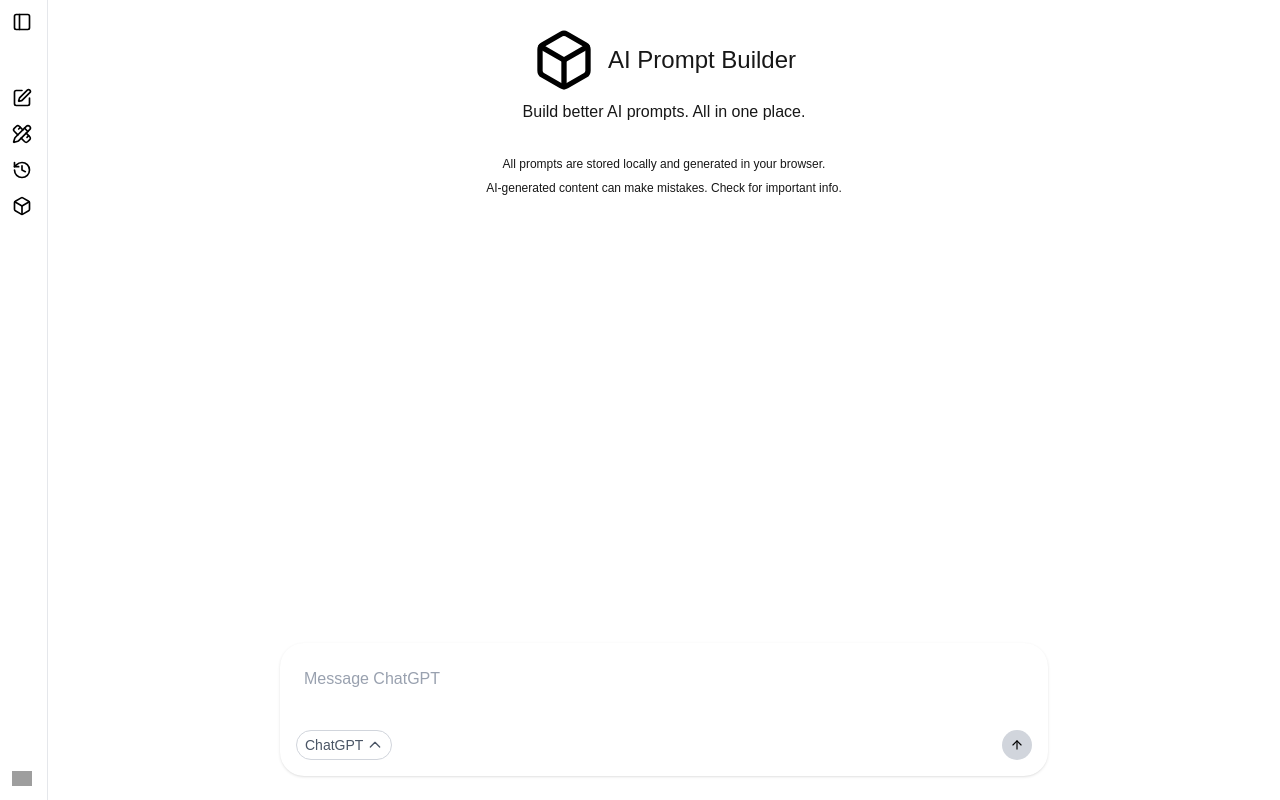
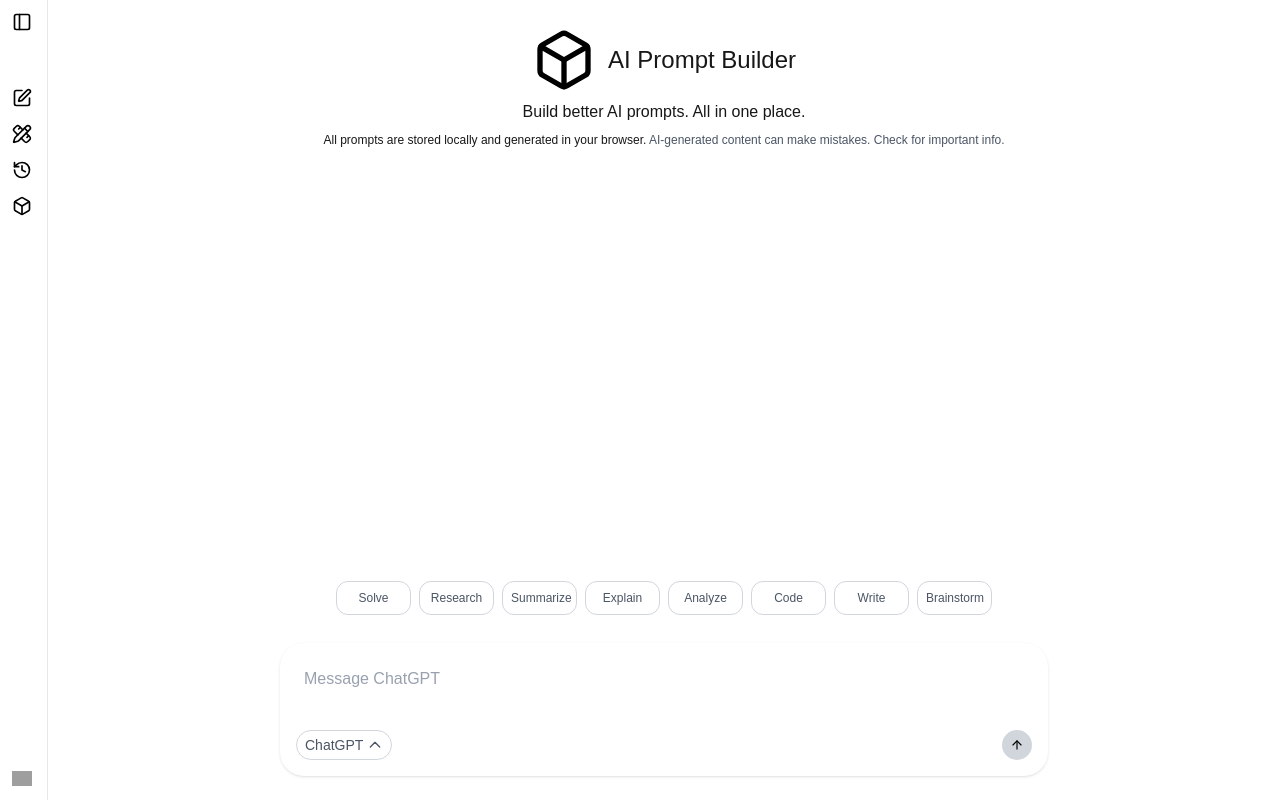
Before and after one commit to DerivedFunction/prompt-builder, a React (Vite) app in the folder web/: page / in a window 1280 px wide. Built offline with nearby package versions, Linux system fonts and the light colour scheme; grey boxes are pictures that could not be loaded.

Commit message:
updated with buttons

```diff
--- a/web/data/suggestions.ts
+++ b/web/data/suggestions.ts
@@ -1,139 +1,133 @@
-[
+export const suggestions = [
   {
-    "data": {
-      "topic": "offering thoughtful and practical advice tailored to individual situations.",
-      "preposition": "specializing in",
-      "adjective": "empathetic",
-      "noun": "and experienced advisor",
-      "action": "generate",
-      "details": "guidance based on the input below.",
-      "tone_style": "detailed",
-      "format": "step-by-step reasoning followed by clear recommendations.",
-      "rules": "1. Clarify the problem or decision using the user's input—state any assumptions if details are missing.\n2. Break down the situation logically: What's at stake? What factors matter most?\n3. Offer advice that is realistic, respectful of tradeoffs, and aligned with the likely goals of the user.\n4. Explain the reasoning behind each recommendation. Use “because,” “this suggests,” or “a good reason is…” to clarify your logic.\n5. Where appropriate, compare multiple options and their pros/cons.\n6. Avoid vague or generic advice. Tailor suggestions to the context.\n7. If the topic involves emotion, ethics, or risk, acknowledge the nuance or sensitivity.\n8. Where relevant, cite well-established principles, evidence, or examples.\n9. Use structured formatting—such as bullets, numbered steps, or clear paragraphs.\n10. End with a short summary or reaffirmation of the best course of action.",
-      "other": ""
+    data: {
+      adjective: "analytical",
+      noun: "problem solver",
+      preposition: "specializing in",
+      topic: "complex systems and problems.",
+      action: "solve",
+      details: "the following problem.",
+      tone_style: "detailed and concise",
+      format: "a solution with step-by-step logic followed by a summary.",
+      rules:
+        "1. Break down the problem into logical, ordered steps—each step should solve part of the overall issue.\n2. If multiple approaches exist, present the most effective one first and briefly mention alternatives.\n3. If the problem is ambiguous or missing information, state any assumptions made before solving.\n4. Include any relevant formulas, methods, or tools used in your reasoning.\n5. End with a concise summary of the solution and key takeaways.",
     },
-    "name": "Advice",
-    "id": 9
+    name: "Solve",
+    id: 1,
   },
   {
-    "data": {
-      "topic": "generating ideas and providing thoughtful, actionable advice.",
-      "preposition": "specializing in",
-      "adjective": "helpful",
-      "noun": "and creative advisor",
-      "action": "brainstorm",
-      "details": "ideas and offer guidance based on the input provided below.",
-      "tone_style": "detailed",
-      "format": "clearly labeled ideas or suggestions, each followed by a short explanation.",
-      "rules": "1. Begin by clarifying the objective or challenge based on the user input.\n2. Generate multiple distinct ideas, suggestions, or options (aim for 3-5 at minimum).\n3. For each idea, explain the reasoning behind it—why it's relevant, feasible, or impactful.\n4. If the context allows, group ideas into categories (e.g., short-term vs. long-term, creative vs. practical).\n5. Offer next steps or advice for choosing between ideas (e.g., pros/cons, feasibility checks, prioritization).\n6. If assumptions are required, state them explicitly.\n7. Use bullet points, numbering, or section headers to organize the response.\n8. Avoid generic filler—focus on value, originality, or strategic clarity."
+    data: {
+      adjective: "professional",
+      noun: "researcher",
+      preposition: "specializing in",
+      topic: "knowledge synthesis and information gathering.",
+      action: "research",
+      details: "the topic below and return key findings.",
+      tone_style: "detailed",
+      format: "sections organized by subtopics, followed by a summary.",
+      rules:
+        "1. Use only verifiable information from credible sources (e.g., peer-reviewed articles, official government data, academic institutions).\n2. Organize content into thematic sections or categories for easier comprehension.\n3. Distinguish between facts, opinions, and speculative content—label them as such.\n4. Provide brief, inline source references where possible (e.g., “According to WHO, 2023…”).\n5. Avoid repetition and overly general statements—focus on relevance and depth.",
     },
-    "name": "Brainstorm",
-    "id": 8
+    name: "Research",
+    id: 2,
   },
   {
-    "data": {
-      "adjective": "creative",
-      "noun": "and/or professional writer",
-      "preposition": "specializing in",
-      "topic": "clear, engaging content.",
-      "action": "write",
-      "details": "based on the instructions provided below.",
-      "tone_style": "detailed",
-      "format": "structured, well-organized paragraphs or sections, or the provided format based on content type of the instructions. Follow the rules given unless otherwise told not to.",
-      "rules": "1. Begin with a clear introduction that states the topic and sets expectations.\n2. Present each main point in its own paragraph, followed by a logical explanation of *why* that point matters.\n3. Always explain the reasoning behind arguments, examples, or claims—use phrases like “this is because,” “this suggests that,” or “the reason is.”\n4. Support all factual statements with appropriate citations, examples, or data—use inline references where applicable (e.g., “According to the CDC, 2022…”).\n5. Include a short bibliography or reference list at the end for content types that require it (e.g., essays, whitepapers, articles).\n6. Clearly distinguish between well-established facts and your own interpretation or reasoning.\n7. Use transitions to maintain logical flow between ideas and sections.\n8. Avoid vague generalizations; ensure that all claims are specific and well supported.\n9. If external URLs or links are included, note the following:\n   - Prefer official, up-to-date, and reputable sources (.gov, .edu, peer-reviewed, etc.).\n   - Flag potentially dead links or outdated pages by checking access status, or by including the phrase “[link needs verification]”.\n10. Conclude with a summary or takeaway that reinforces the argument or insights.\n11. If instructions are vague, state your assumptions before writing.",
-      "other": ""
+    data: {
+      adjective: "experienced",
+      noun: "analyst",
+      preposition: "specializing in",
+      topic: "information distillation.",
+      action: "summarize",
+      details: "the following content.",
+      tone_style: "concise",
+      format: "bullet points or short paragraphs grouped by theme.",
+      rules:
+        "1. Identify the main argument or purpose of the original text before listing supporting details.\n2. Group similar points under clear headings (e.g., “Key Arguments,” “Supporting Evidence,” “Implications”).\n3. Avoid unnecessary detail, examples, or anecdotes unless they are crucial to the main point.\n4. Maintain the tone and neutrality of the source material (e.g., objective for research, persuasive for speeches).\n5. Do not introduce personal interpretation or outside content unless explicitly requested.",
     },
-    "name": "Write",
-    "id": 7
+    name: "Summarize",
+    id: 3,
   },
   {
-    "data": {
-      "adjective": "experienced",
-      "noun": "developer",
-      "preposition": "specializing in",
-      "topic": "clean and efficient code.",
-      "action": "work with",
-      "details": "the following code or programming request.",
-      "tone_style": "technical",
-      "format": "final code block followed by explanations of logic and decisions.",
-      "rules": "1. Use clear and consistent formatting—prefer readable and modular code over clever but obscure solutions.\n2. Add inline comments or docstrings as needed for readability and maintainability.\n3. Explain the purpose of each function or module briefly after the code.\n4. If there are errors or inefficiencies in the input, describe how they were fixed and why.\n5. If assumptions were necessary (e.g., input type, environment), state them clearly at the start."
+    data: {
+      adjective: "friendly",
+      noun: "teacher",
+      preposition: "specializing in",
+      topic: "simplifying complex topics in a digestible format.",
+      action: "explain",
+      details: "the following concept in a way anyone can understand.",
+      tone_style: "clear",
+      format: "short explanation with analogies or examples.",
+      rules:
+        "1. Begin by stating what the concept is in one sentence.\n2. Follow up with a simple analogy or metaphor to relate it to a common experience.\n3. Use concrete examples (real or hypothetical) to clarify how the concept works in practice.\n4. Avoid jargon unless it's explained or simplified.\n5. Conclude with a summary sentence that reinforces understanding without oversimplification.",
     },
-    "name": "Code",
-    "id": 6
+    name: "Explain",
+    id: 4,
   },
   {
-    "data": {
-      "adjective": "professional",
-      "noun": "analyst",
-      "preposition": "focused on",
-      "topic": "pattern recognition and fact checking.",
-      "action": "analyze",
-      "details": "the following information and extract meaningful insights.",
-      "tone_style": "detailed",
-      "format": "key observations, then potential causes, to recommendations.",
-      "rules": "1. Begin by identifying obvious patterns or anomalies in the input (e.g., trends, spikes, drops, repetitions).\n2. Support claims with specific evidence or data points from the input.\n3. Provide hypotheses or context to explain what might be causing these patterns.\n4. Offer recommendations based on actionable insights (e.g., \"increase frequency\", \"investigate X\", \"split into segments\").\n5. If input is incomplete or unclear, mention the limitations and how they may affect conclusions."
+    data: {
+      adjective: "professional",
+      noun: "analyst",
+      preposition: "focused on",
+      topic: "pattern recognition and fact checking.",
+      action: "analyze",
+      details: "the following information and extract meaningful insights.",
+      tone_style: "detailed",
+      format: "key observations, then potential causes, to recommendations.",
+      rules:
+        '1. Begin by identifying obvious patterns or anomalies in the input (e.g., trends, spikes, drops, repetitions).\n2. Support claims with specific evidence or data points from the input.\n3. Provide hypotheses or context to explain what might be causing these patterns.\n4. Offer recommendations based on actionable insights (e.g., "increase frequency", "investigate X", "split into segments").\n5. If input is incomplete or unclear, mention the limitations and how they may affect conclusions.',
     },
-    "name": "Analyze",
-    "id": 5
+    name: "Analyze",
+    id: 5,
   },
   {
-    "data": {
-      "adjective": "friendly",
-      "noun": "teacher",
-      "preposition": "specializing in",
-      "topic": "simplifying complex topics in a digestible format.",
-      "action": "explain",
-      "details": "the following concept in a way anyone can understand.",
-      "tone_style": "clear",
-      "format": "short explanation with analogies or examples.",
-      "rules": "1. Begin by stating what the concept is in one sentence.\n2. Follow up with a simple analogy or metaphor to relate it to a common experience.\n3. Use concrete examples (real or hypothetical) to clarify how the concept works in practice.\n4. Avoid jargon unless it's explained or simplified.\n5. Conclude with a summary sentence that reinforces understanding without oversimplification."
+    data: {
+      adjective: "experienced",
+      noun: "developer",
+      preposition: "specializing in",
+      topic: "clean and efficient code.",
+      action: "work with",
+      details: "the following code or programming request.",
+      tone_style: "technical",
+      format:
+        "final code block followed by explanations of logic and decisions.",
+      rules:
+        "1. Use clear and consistent formatting—prefer readable and modular code over clever but obscure solutions.\n2. Add inline comments or docstrings as needed for readability and maintainability.\n3. Explain the purpose of each function or module briefly after the code.\n4. If there are errors or inefficiencies in the input, describe how they were fixed and why.\n5. If assumptions were necessary (e.g., input type, environment), state them clearly at the start.",
     },
-    "name": "Explain",
-    "id": 4
+    name: "Code",
+    id: 6,
   },
   {
-    "data": {
-      "adjective": "experienced",
-      "noun": "analyst",
-      "preposition": "specializing in",
-      "topic": "information distillation.",
-      "action": "summarize",
-      "details": "the following content.",
-      "tone_style": "concise",
-      "format": "bullet points or short paragraphs grouped by theme.",
-      "rules": "1. Identify the main argument or purpose of the original text before listing supporting details.\n2. Group similar points under clear headings (e.g., “Key Arguments,” “Supporting Evidence,” “Implications”).\n3. Avoid unnecessary detail, examples, or anecdotes unless they are crucial to the main point.\n4. Maintain the tone and neutrality of the source material (e.g., objective for research, persuasive for speeches).\n5. Do not introduce personal interpretation or outside content unless explicitly requested."
+    data: {
+      adjective: "creative",
+      noun: "and/or professional writer",
+      preposition: "specializing in",
+      topic: "clear, engaging content.",
+      action: "write",
+      details: "based on the instructions provided below.",
+      tone_style: "detailed",
+      format:
+        "structured, well-organized paragraphs or sections, or the provided format based on content type of the instructions. Follow the rules given unless otherwise told not to.",
+      rules:
+        "1. Begin with a clear introduction that states the topic and sets expectations.\n2. Present each main point in its own paragraph, followed by a logical explanation of *why* that point matters.\n3. Always explain the reasoning behind arguments, examples, or claims—use phrases like “this is because,” “this suggests that,” or “the reason is.”\n4. Support all factual statements with appropriate citations, examples, or data—use inline references where applicable (e.g., “According to the CDC, 2022…”).\n5. Include a short bibliography or reference list at the end for content types that require it (e.g., essays, whitepapers, articles).\n6. Clearly distinguish between well-established facts and your own interpretation or reasoning.\n7. Use transitions to maintain logical flow between ideas and sections.\n8. Avoid vague generalizations; ensure that all claims are specific and well supported.\n9. If external URLs or links are included, note the following:\n   - Prefer official, up-to-date, and reputable sources (.gov, .edu, peer-reviewed, etc.).\n   - Flag potentially dead links or outdated pages by checking access status, or by including the phrase “[link needs verification]”.\n10. Conclude with a summary or takeaway that reinforces the argument or insights.\n11. If instructions are vague, state your assumptions before writing.",
     },
-    "name": "Summarize",
-    "id": 3
+    name: "Write",
+    id: 7,
   },
   {
-    "data": {
-      "adjective": "professional",
-      "noun": "researcher",
-      "preposition": "specializing in",
-      "topic": "knowledge synthesis and information gathering.",
-      "action": "research",
-      "details": "the topic below and return key findings.",
-      "tone_style": "detailed",
-      "format": "sections organized by subtopics, followed by a summary.",
-      "rules": "1. Use only verifiable information from credible sources (e.g., peer-reviewed articles, official government data, academic institutions).\n2. Organize content into thematic sections or categories for easier comprehension.\n3. Distinguish between facts, opinions, and speculative content—label them as such.\n4. Provide brief, inline source references where possible (e.g., “According to WHO, 2023…”).\n5. Avoid repetition and overly general statements—focus on relevance and depth."
+    data: {
+      topic: "generating ideas and providing thoughtful, actionable advice.",
+      preposition: "specializing in",
+      adjective: "helpful",
+      noun: "and creative advisor",
+      action: "brainstorm",
+      details: "ideas and offer guidance based on the input provided below.",
+      tone_style: "detailed",
+      format:
+        "clearly labeled ideas or suggestions, each followed by a short explanation.",
+      rules:
+        "1. Begin by clarifying the objective or challenge based on the user input.\n2. Generate multiple distinct ideas, suggestions, or options (aim for 3-5 at minimum).\n3. For each idea, explain the reasoning behind it—why it's relevant, feasible, or impactful.\n4. If the context allows, group ideas into categories (e.g., short-term vs. long-term, creative vs. practical).\n5. Offer next steps or advice for choosing between ideas (e.g., pros/cons, feasibility checks, prioritization).\n6. If assumptions are required, state them explicitly.\n7. Use bullet points, numbering, or section headers to organize the response.\n8. Avoid generic filler—focus on value, originality, or strategic clarity.",
     },
-    "name": "Research",
-    "id": 2
+    name: "Brainstorm",
+    id: 8,
   },
-  {
-    "data": {
-      "adjective": "analytical",
-      "noun": "problem solver",
-      "preposition": "specializing in",
-      "topic": "complex systems and problems.",
-      "action": "solve",
-      "details": "the following problem.",
-      "tone_style": "detailed and concise",
-      "format": "a solution with step-by-step logic followed by a summary.",
-      "rules": "1. Break down the problem into logical, ordered steps—each step should solve part of the overall issue.\n2. If multiple approaches exist, present the most effective one first and briefly mention alternatives.\n3. If the problem is ambiguous or missing information, state any assumptions made before solving.\n4. Include any relevant formulas, methods, or tools used in your reasoning.\n5. End with a concise summary of the solution and key takeaways."
-    },
-    "name": "Solve",
-    "id": 1
-  }
-]
+];
--- a/web/pages/home-page.tsx
+++ b/web/pages/home-page.tsx
@@ -1,22 +1,79 @@
 import box from "../src/images/box.svg";
-const HomePage: React.FC = () => {
+import { suggestions } from "../data/suggestions";
+import type { JSX } from "react";
+import { loadSaveToLocalStorage } from "../data/database";
+
+interface SaveEntry {
+  name: string;
+  data: Record<string, string>;
+  id: number;
+}
+
+interface Props {
+  setCurrentPage: (page: string) => void;
+}
+/**
+ * Renders the home page component with a logo, title, descriptions, and suggestion buttons.
+ * @returns {JSX.Element} The HomePage component.
+ */
+const HomePage: React.FC<Props> = ({ setCurrentPage }) => {
+  /**
+   * Renders suggestion buttons based on the `suggestions` array.
+   * @returns {JSX.Element[]} An array of button elements.
+   */
+  const renderSuggestionButtons = (): JSX.Element[] => {
+    return suggestions.sort().map((suggestion: SaveEntry) => (
+      <div
+        key={suggestion.id}
+        onClick={() => {
+          handleLoadSave(suggestion);
+        }}
+        className="p-2 w-[75px] text-center border rounded-xl border-gray-300 text-gray-600 dark:border-gray-600 dark:text-gray-400 hover:bg-gray-100 dark:hover:bg-gray-700 text-xs cursor-pointer"
+      >
+        {suggestion.name}
+      </div>
+    ));
+  };
+
+  const handleLoadSave = (input: SaveEntry) => {
+    try {
+      loadSaveToLocalStorage(input.data);
+      setCurrentPage("new-prompt");
+    } catch (err) {
+      console.error("Failed to load save:", err);
+      alert("Something went wrong.");
+    }
+  };
   return (
-    <div className="w-full">
+    <div className="w-full h-full flex-col flex">
+      {/* Logo and Title Section */}
       <div className="flex items-center gap-3 justify-center">
         <img src={box} alt="logo icon" className="h-16 dark:invert" />
-        <p className="text-2xl font-medium ">AI Prompt Builder</p>
+        <h1 className="text-2xl font-medium">AI Prompt Builder</h1>
       </div>
-      <p className="text-md mt-2 flex justify-center">
+
+      {/* Main Description */}
+      <p className="text-md mt-2 text-center">
         Build better AI prompts. All in one place.
       </p>
-      <br />
-      <p className="text-xs mt-2 flex justify-center">
+
+      {/* Additional Notes */}
+      <p className="text-xs mt-2 text-center">
         All prompts are stored locally and generated in your browser.
+        <span className="text-gray-600 dark:text-gray-400">
+          {" "}
+          AI-generated content can make mistakes. Check for important info.
+        </span>
       </p>
-      <p className="text-xs mt-2 flex justify-center">
-        AI-generated content can make mistakes. Check for important info.
-      </p>
+      <div className="flex-1"></div>
+      {/* Suggestion Buttons */}
+      <div className="w-full flex justify-center">
+        <div className="flex-wrap overflow-x-auto gap-2 justify-center max-w-2xl flex">
+          {renderSuggestionButtons()}
+        </div>
+      </div>
     </div>
   );
 };
+
 export default HomePage;
--- a/web/src/App.tsx
+++ b/web/src/App.tsx
@@ -31,7 +31,7 @@
       mainPage = <SettingsPage />;
       break;
     default:
-      mainPage = <HomePage />;
+      mainPage = <HomePage setCurrentPage={setCurrentPage} />;
       break;
   }
   return (
@@ -62,7 +62,7 @@
               : `md:ml-12 ${currentPage === "new-prompt" ? "md:mr-12" : ""}`
           }`}
         >
-          <div className="flex justify-center p-3 overflow-y-auto">
+          <div className="flex justify-center p-3 overflow-y-auto h-full">
             <div className={`w-full space-y-3 py-4`}>{mainPage}</div>
           </div>
           <div className="pb-6 flex flex-col items-center w-full justify-center pr-2 pl-2">
```
